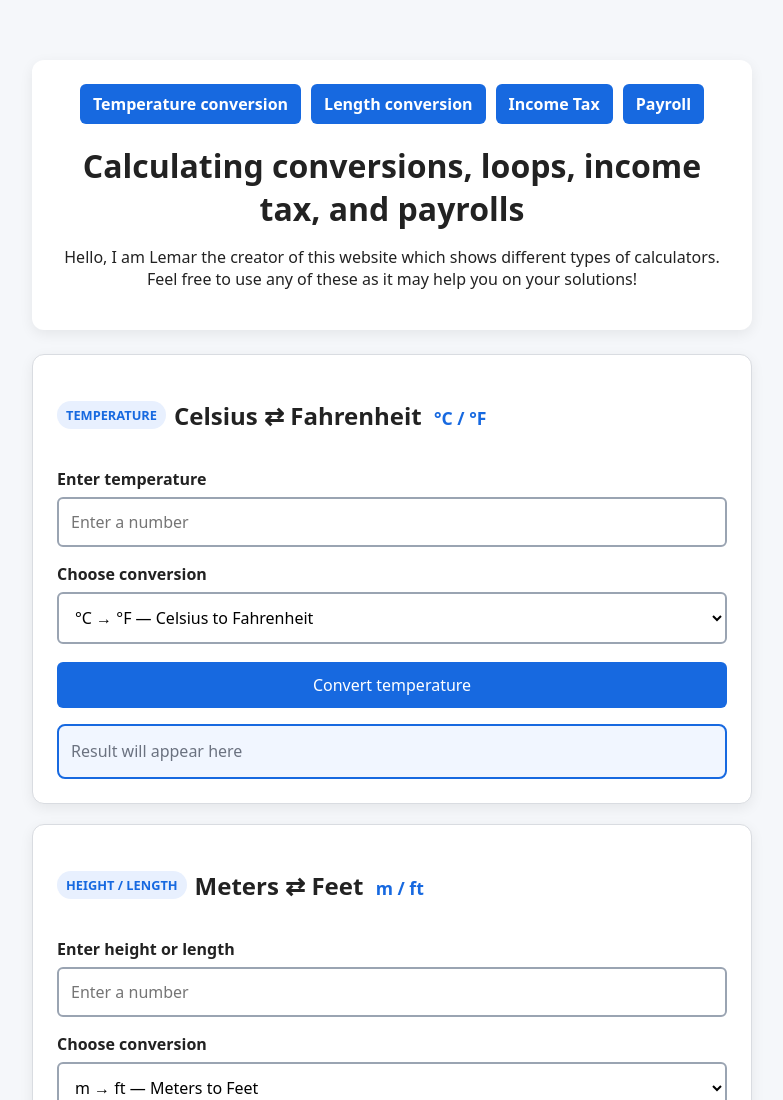
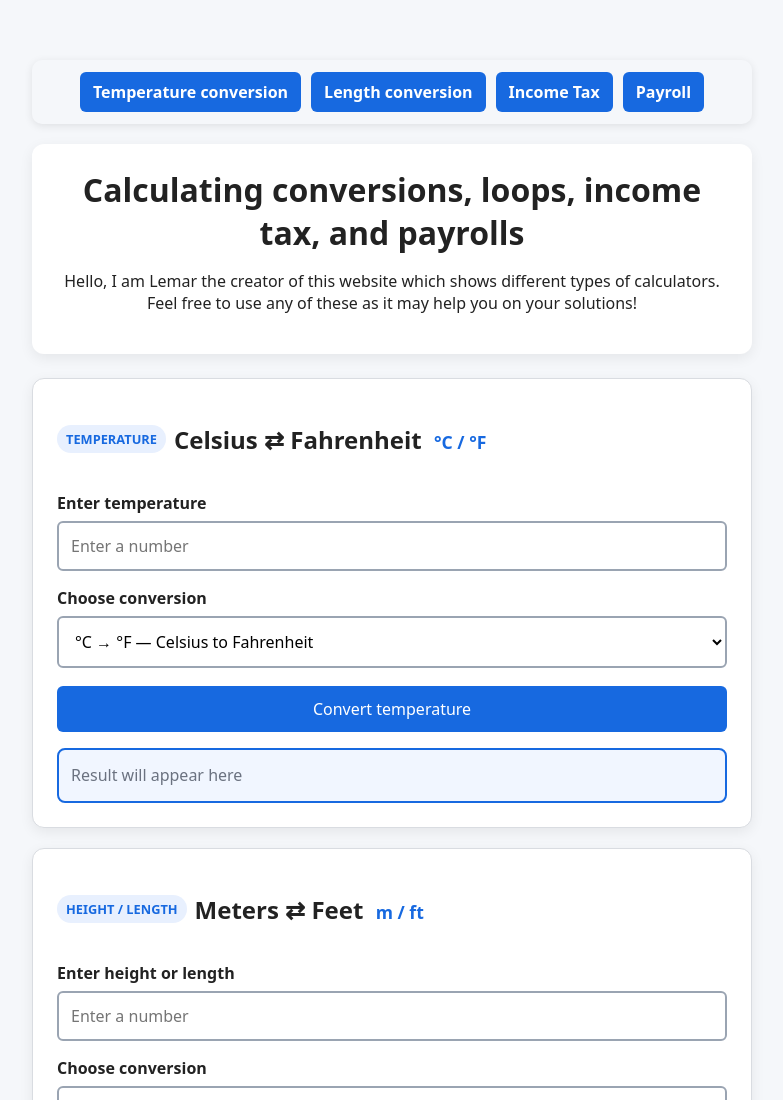
Before and after one commit to ltolero-arch/4-types-of-calculators, a plain HTML site: page index.html in a window 1280 px wide. Shown: the top 1100 px of the page, without its empty margins (248-1031 px from the left). Drawn offline with Linux system fonts and the light colour scheme.

Commit message:
Updated Calculator

```diff
--- a/index.html
+++ b/index.html
@@ -23,24 +23,19 @@
       font-family: system-ui, sans-serif;
     }
 
-    header {
-      margin-bottom: 24px;
-      padding: 24px;
-      border-radius: 12px;
-      background: white;
-      text-align: center;
-      box-shadow: 0 4px 14px #00000012;
-    }
-
-    header h1 {
-      margin: 20px 0 10px;
-    }
-
     .shortcut-nav {
+      position: sticky;
+      top: 0;
+      z-index: 1000;
       display: flex;
       flex-wrap: wrap;
       justify-content: center;
       gap: 10px;
+      margin-bottom: 20px;
+      padding: 12px;
+      border-radius: 10px;
+      background: #f5f7fa;
+      box-shadow: 0 2px 8px #00000018;
     }
 
     .shortcut-nav a {
@@ -58,6 +53,19 @@
       background: #0e4fae;
     }
 
+    header {
+      margin-bottom: 24px;
+      padding: 24px;
+      border-radius: 12px;
+      background: white;
+      text-align: center;
+      box-shadow: 0 4px 14px #00000012;
+    }
+
+    header h1 {
+      margin: 0 0 10px;
+    }
+
     .calculator {
       margin: 20px 0;
       padding: 24px;
@@ -65,7 +73,7 @@
       border-radius: 12px;
       background: white;
       box-shadow: 0 4px 14px #00000012;
-      scroll-margin-top: 16px;
+      scroll-margin-top: 90px;
     }
 
     .calculator-heading {
@@ -162,7 +170,6 @@
 </head>
 
 <body>
-  <header>
   <nav class="shortcut-nav" aria-label="Calculator shortcuts">
     <a href="#temperature">Temperature conversion</a>
     <a href="#length">Length conversion</a>
@@ -170,8 +177,8 @@
     <a href="#payroll">Payroll</a>
   </nav>
 
+  <header>
     <h1>Calculating conversions, loops, income tax, and payrolls</h1>
-
     <p>
       Hello, I am Lemar the creator of this website which shows different
       types of calculators. Feel free to use any of these as it may help you
@@ -464,7 +471,8 @@
     document
       .querySelector("#temperatureButton")
       .addEventListener("click", () => {
-        const input = document.querySelector("#temperatureValue").value;
+        const input =
+          document.querySelector("#temperatureValue").value;
         const direction =
           document.querySelector("#temperatureDirection").value;
         const result =
```
Lines whose indentation alone changed are shown as unchanged.
